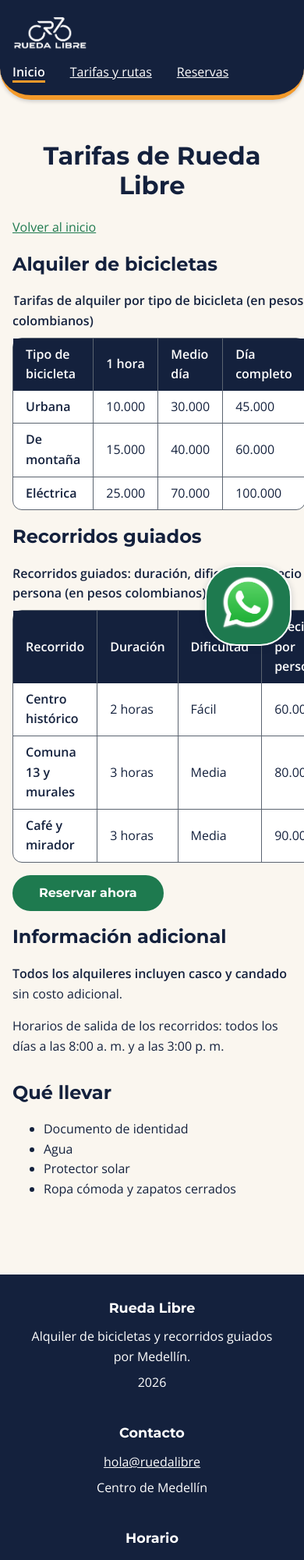
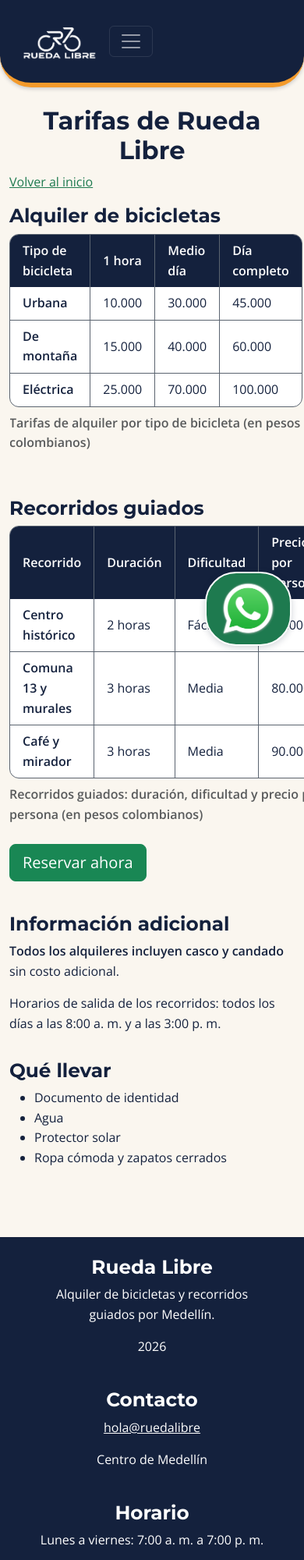
Before and after one commit to Tomas497/rueda-libre, a plain HTML site: page paginas/tarifas.html in a window 390 px wide. Shown: the top 2000 px of the page at 78% size. Drawn offline with nearby package versions, Linux system fonts and the light colour scheme.

Commit message:
Refactor tarifas.html for Bootstrap integration
Updated the layout and structure of the tarifas.html page to use Bootstrap for styling and improved responsiveness. Adjusted header, footer, and main content sections for better organization and user experience.

```diff
--- a/paginas/tarifas.html
+++ b/paginas/tarifas.html
@@ -8,32 +8,41 @@
 <link rel="preconnect" href="https://fonts.googleapis.com">
 <link rel="preconnect" href="https://fonts.gstatic.com" crossorigin>
 <link href="https://fonts.googleapis.com/css2?family=Montserrat:wght@700&family=Open+Sans:wght@400;600&display=swap" rel="stylesheet">
+<link href="https://cdn.jsdelivr.net/npm/bootstrap@5.3.3/dist/css/bootstrap.min.css" rel="stylesheet">
 <link rel="stylesheet" href="../css/estilos.css">
 </head>
-
 
 <body>
 
 <a href="#contenido" class="saltar-contenido">Saltar al contenido</a>
 
-<header>
- <a class="marca" href="../index.html">
-    <img src="../img/logo.png" alt="" width="150">
+<header class="sticky-top">
+  <nav class="navbar navbar-expand-lg navbar-dark">
+    <div class="container">
+      <a class="navbar-brand" href="../index.html">
+        <img src="../img/logo.png" alt="Rueda Libre" width="150">
       </a>
-  <nav>
-    <ul>
-      <li><a href="../index.html" aria-current="page">Inicio</a></li>
-      <li><a href="../paginas/tarifas.html">Tarifas y rutas</a></li>
-      <li><a href="../paginas/reservas.html">Reservas</a></li>
+      <button class="navbar-toggler" type="button" data-bs-toggle="collapse" data-bs-target="#menu-principal" aria-controls="menu-principal" aria-expanded="false" aria-label="Abrir menú de navegación">
+        <span class="navbar-toggler-icon"></span>
+      </button>
+      <div class="collapse navbar-collapse" id="menu-principal">
+        <ul class="navbar-nav ms-auto">
+          <li class="nav-item"><a class="nav-link" href="../index.html">Inicio</a></li>
+          <li class="nav-item"><a class="nav-link active" aria-current="page" href="tarifas.html">Tarifas y rutas</a></li>
+          <li class="nav-item"><a class="nav-link" href="reservas.html">Reservas</a></li>
         </ul>
+      </div>
+    </div>
   </nav>
 </header>
 
-<main id="contenido">
-<h1>Tarifas de Rueda Libre</h1>
+<main id="contenido" class="container py-4">
+  <h1 class="text-center">Tarifas de Rueda Libre</h1>
   <p><a href="../index.html">Volver al inicio</a></p>
 
-<section>
+  <div class="row g-4">
+    <div class="col-lg-8">
+      <section class="mb-5">
         <h2>Alquiler de bicicletas</h2>
         <table>
           <caption>Tarifas de alquiler por tipo de bicicleta (en pesos colombianos)</caption>
@@ -101,10 +110,12 @@
             </tr>
           </tbody>
         </table>
-<p><a class="btn-reserva" href="reservas.html">Reservar ahora</a></p>
+        <p class="mt-3"><a class="btn btn-success btn-lg" href="reservas.html">Reservar ahora</a></p>
       </section>
+    </div>
 
-<section>
+    <div class="col-lg-4">
+      <section class="mb-4">
         <h2>Información adicional</h2>
         <p><strong>Todos los alquileres incluyen casco y candado</strong> sin costo adicional.</p>
         <p>Horarios de salida de los recorridos: todos los días a las 8:00 a. m. y a las 3:00 p. m.</p>
@@ -119,27 +130,36 @@
           <li>Ropa cómoda y zapatos cerrados</li>
         </ul>
       </aside>
+    </div>
+  </div>
 </main>
 
-<footer>
-  <div class="pie-bloque">
+<footer class="mt-5 pt-4 pb-5">
+  <div class="container">
+    <div class="row g-4">
+      <div class="col-12 col-md-4">
         <h2>Rueda Libre</h2>
         <p>Alquiler de bicicletas y recorridos guiados por Medellín.</p>
         <p>2026</p>
       </div>
-  <div class="pie-bloque">
+      <div class="col-12 col-md-4">
         <h2>Contacto</h2>
         <p><a href="mailto:hola@ruedalibre">hola@ruedalibre</a></p>
         <p>Centro de Medellín</p>
       </div>
-  <div class="pie-bloque">
+      <div class="col-12 col-md-4">
         <h2>Horario</h2>
         <p>Lunes a viernes: 7:00 a. m. a 7:00 p. m.</p>
         <p>Sábados, domingos y festivos: 6:00 a. m. a 2:00 p. m.</p>
       </div>
+    </div>
+  </div>
 </footer>
 
 <a class="whatsapp" href="https://wa.me/573000000000" target="_blank" rel="noopener noreferrer">
-     <img src="../img/whats.png" alt="Link al contacto de WhatsApp" width="75"/>
+  <img src="../img/whats.png" alt="Link al contacto de WhatsApp" width="75">
+</a>
+
+<script src="https://cdn.jsdelivr.net/npm/bootstrap@5.3.3/dist/js/bootstrap.bundle.min.js"></script>
 </body>
 </html>
```
Lines whose indentation alone changed are shown as unchanged.
